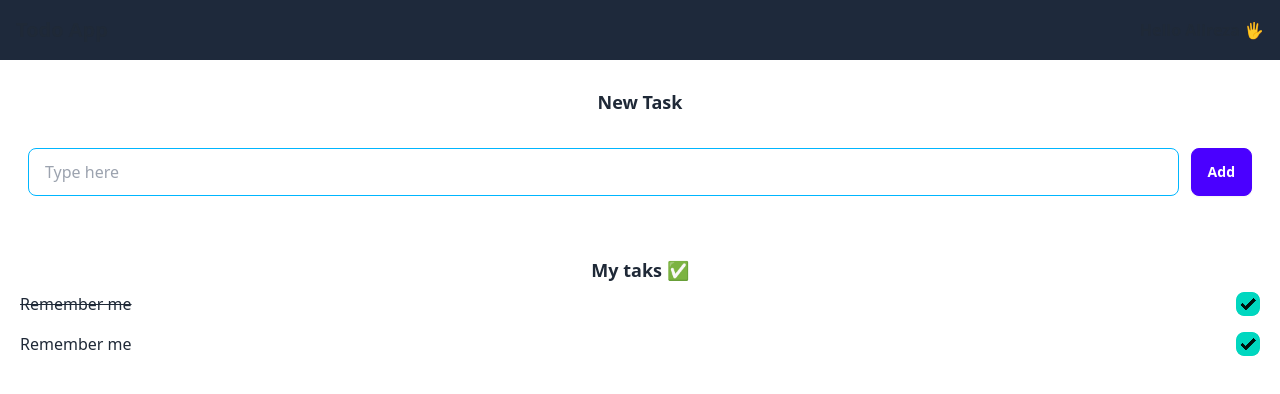
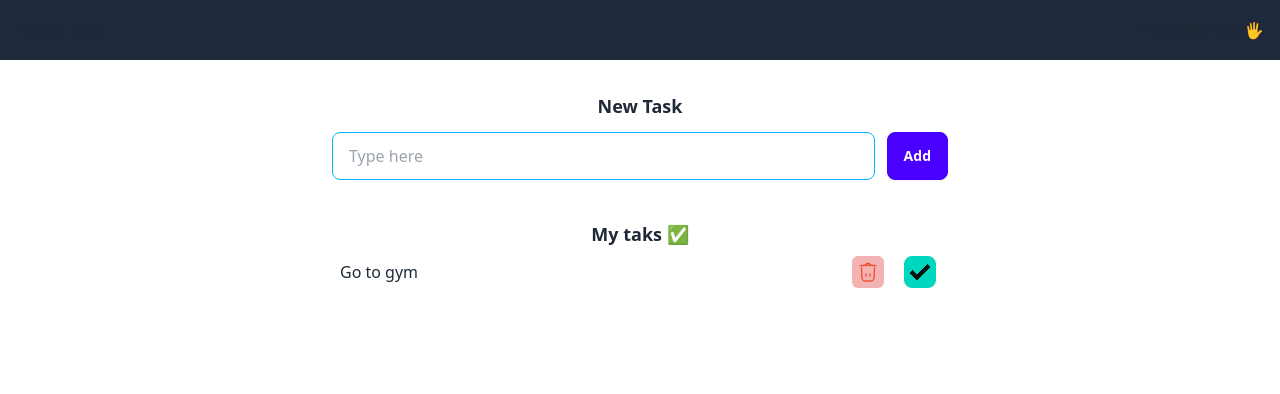
Before and after one commit to alirezahoseini/todoapp, a Next.js app: page / in a window 1280 px wide. Shown: the top 394 px of the page. Built offline with nearby package versions, Linux system fonts and the light colour scheme.

Commit message:
Create tasks list

```diff
--- a/components/modules/NewTaskForm/NewTaskForm.js
+++ b/components/modules/NewTaskForm/NewTaskForm.js
@@ -4,7 +4,7 @@ function NewTaskForm() {
     return (
         <div className=' flex flex-col justify-center items-center my-5 w-full'>
             <h2 className='font-bold text-lg'>New Task</h2>
-            <form className='flex w-full items-center gap-3 mt-3 p-5' >
+            <form className='flex w-full items-center gap-3 mt-3 ' >
                 <input type="text" placeholder="Type here" className="input input-bordered input-info w-full" />
                 <button className='btn btn-primary text-white' type="submit">Add</button>
             </form>
--- a/components/modules/TaskList/TaskList.js
+++ b/components/modules/TaskList/TaskList.js
@@ -5,17 +5,16 @@ function TaskList() {
         <div className='mt-3 p-2 w-full rounded-lg'>
             <h2 className='font-bold text-lg text-center'>My taks ✅</h2>
             <div>
-                <div className="form-control">
-                    <label className="cursor-pointer label">
-                        <span className="label-text text-base  line-through">Remember me</span>
-                        <input type="checkbox" defaultChecked className="checkbox checkbox-accent" />
-                    </label>
-                </div>
-                <div className="form-control">
-                    <label className="cursor-pointer label">
-                        <span className="label-text text-base">Remember me</span>
-                        <input type="checkbox" defaultChecked className="checkbox checkbox-accent" />
-                    </label>
+                <div className="form-control flex-row w-full items-center">
+                    <span className=''>Go to gym</span>
+                    <div className='flex items-center gap-4 ml-auto'>
+                        <span className='bg-red-600 p-1 rounded-md bg-opacity-35 cursor-pointer'>
+                            <img src="./images/Trash.svg" alt="" />
+                        </span>
+                        <label className="cursor-pointer label">
+                            <input type="checkbox" defaultChecked className="checkbox checkbox-accent checkbox-lg" />
+                        </label>
+                    </div>
                 </div>
             </div>
         </div>
--- a/pages/index.js
+++ b/pages/index.js
@@ -5,7 +5,7 @@ import TaskList from "@/components/modules/TaskList/TaskList";
 export default function MyApp() {
   return (
     <>
-      <div className="flex items-center justify-center flex-col p-2 w-full">
+      <div className="flex items-center justify-center flex-col p-3 w-full lg:w-1/2 mx-auto">
           <NewTaskForm />
           <TaskList />
       </div>
```
Also changed, not shown: public/images/Trash.svg (added), 1 other file (tests, documents, lock files or other folders).
